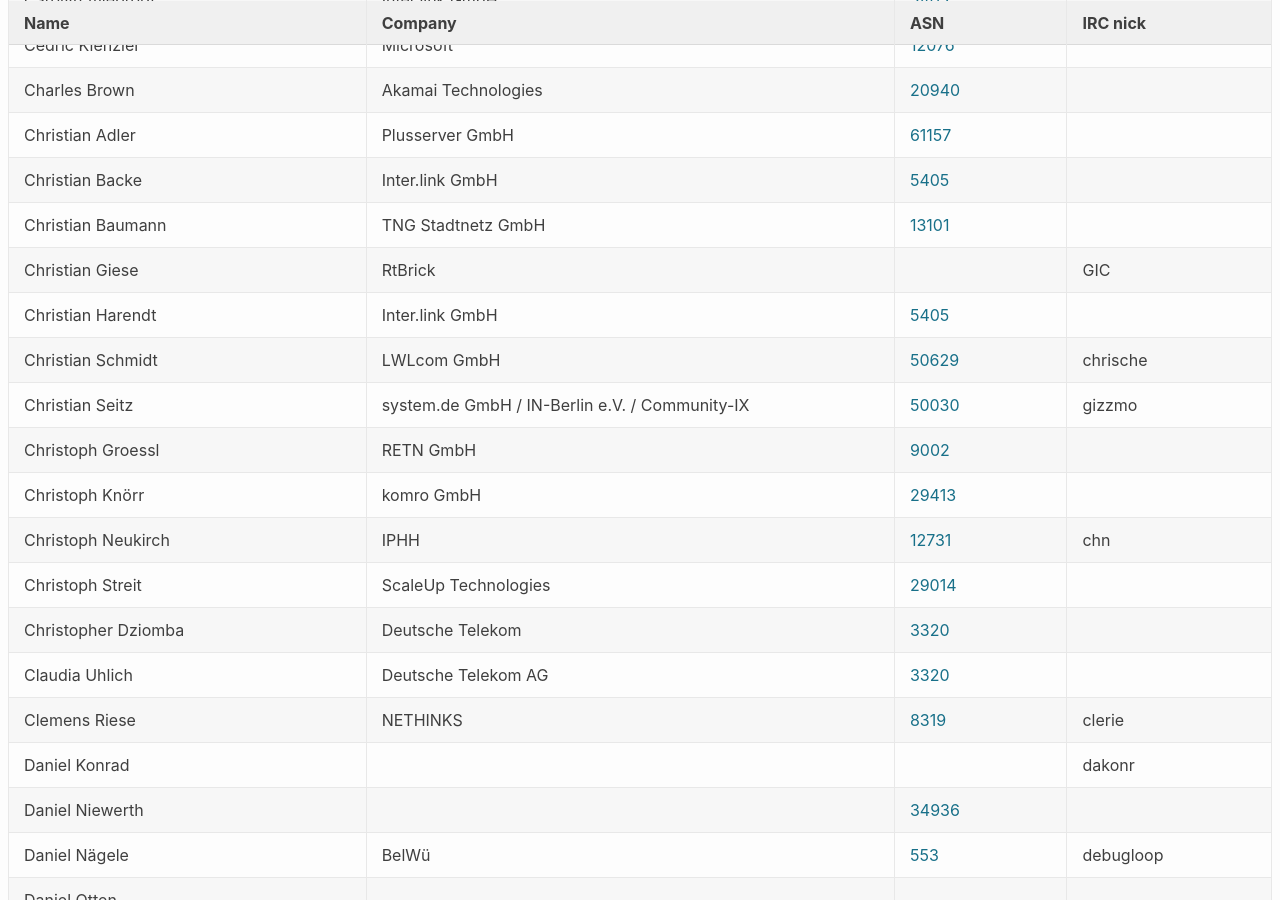
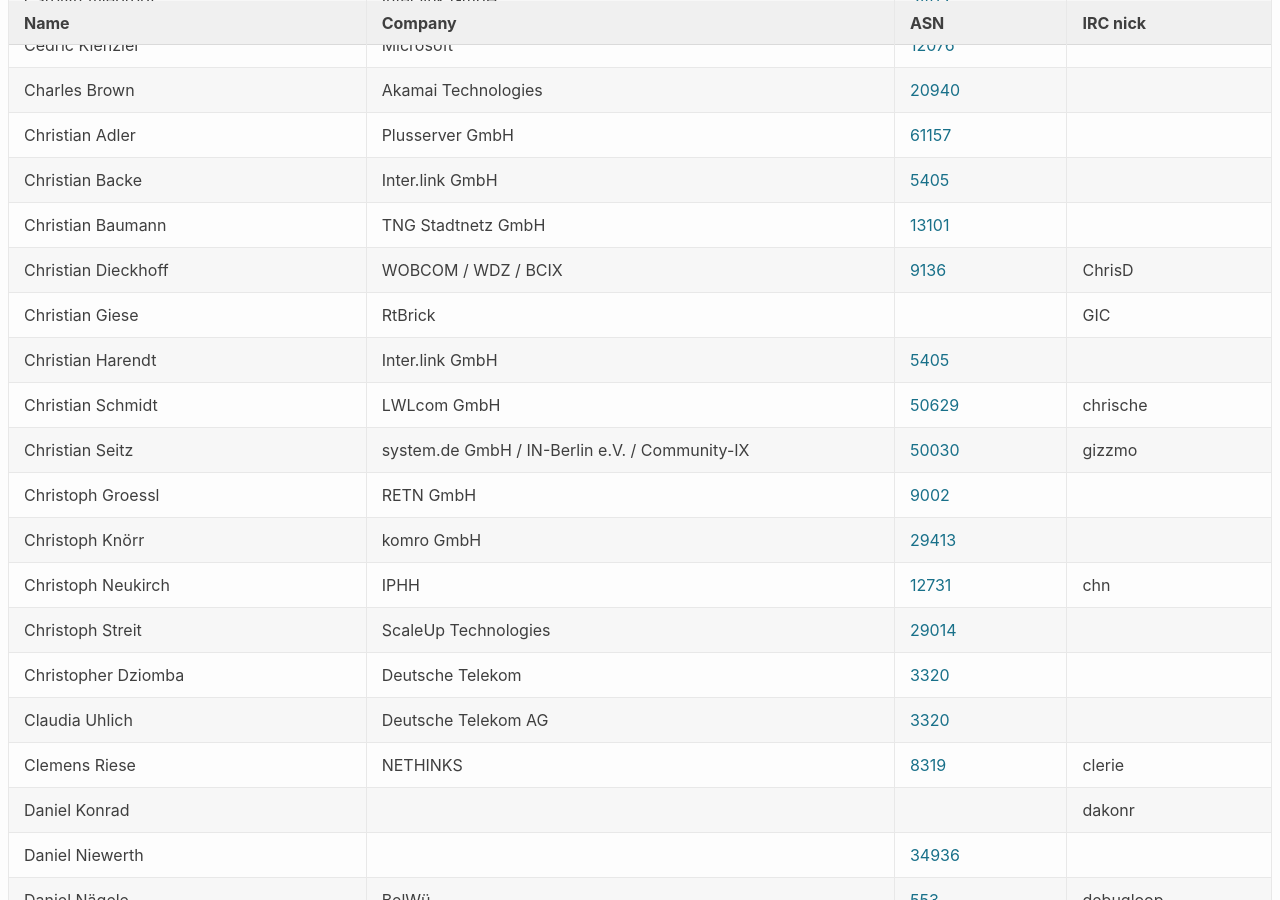
Before and after one commit to denog/pretix-attendeelist, a Jekyll site: the page built from denog14/index.md, in a window 1280 px wide and 900 px high, scrolled down 1594 px. Built offline with Jekyll 4.4.1, drawn with Linux system fonts in a browser that asks for light colours.

Commit message:
Latest data: Thu Nov  3 08:11:27 UTC 2022

```diff
--- a/_data/attendees_denog14_onsite.json
+++ b/_data/attendees_denog14_onsite.json
@@ -220,6 +220,12 @@
     "company": "TNG Stadtnetz GmbH",
     "irc": null,
     "asn": "13101"
+  },
+  {
+    "name": "Christian Dieckhoff",
+    "company": "WOBCOM / WDZ / BCIX",
+    "irc": "ChrisD",
+    "asn": "9136"
   },
   {
     "name": "Christian Giese",
```
